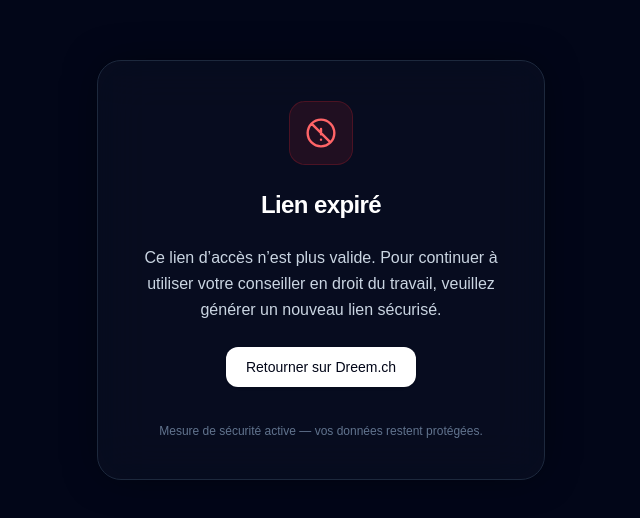
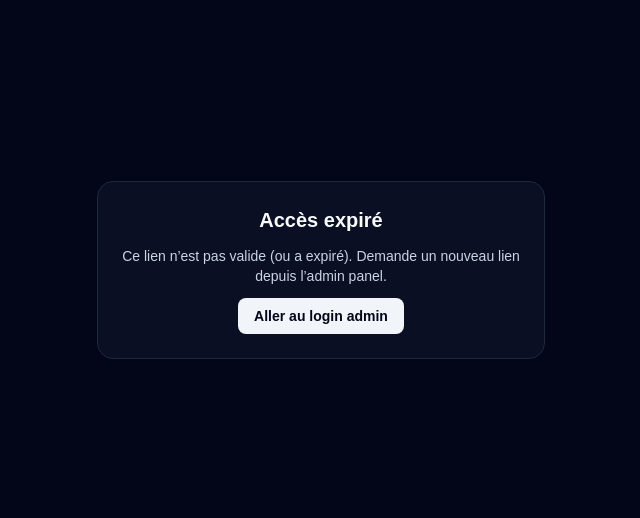
Before and after one commit to becarui1110-cpu/photo_pro, a Next.js app: page /expired in a window 1280 px wide. Shown: the part 130-648 px from the top of the page, without its empty margins (319-959 px from the left). Built offline with nearby package versions, Linux system fonts and the light colour scheme.

Commit message:
Update page.tsx

```diff
--- a/app/expired/page.tsx
+++ b/app/expired/page.tsx
@@ -1,61 +1,18 @@
 export default function ExpiredPage() {
   return (
-    <main className="min-h-screen flex items-center justify-center bg-slate-950 text-white px-4">
-      <div className="relative bg-slate-900/40 backdrop-blur-xl border border-slate-800 rounded-3xl p-10 max-w-md w-full text-center shadow-[0_0_40px_-10px_rgba(0,0,0,0.6)] animate-fadeIn space-y-6">
-
-        {/* ICON */}
-        <div className="flex justify-center">
-          <div className="h-16 w-16 rounded-2xl bg-red-500/10 border border-red-500/20 flex items-center justify-center">
-            <svg
-              className="h-8 w-8 text-red-400"
-              fill="none"
-              stroke="currentColor"
-              strokeWidth={1.8}
-              viewBox="0 0 24 24"
-            >
-              <path
-                strokeLinecap="round"
-                strokeLinejoin="round"
-                d="M12 9v4m0 4h.01M4.93 4.93l14.14 14.14M12 2a10 10 0 110 20 10 10 0 010-20z"
-              />
-            </svg>
-          </div>
-        </div>
-
-        {/* TITLE */}
-        <h1 className="text-2xl font-bold tracking-tight">Lien expiré</h1>
-
-        {/* MESSAGE */}
-        <p className="text-slate-300 leading-relaxed">
-          Ce lien d’accès n’est plus valide.
-          Pour continuer à utiliser votre conseiller en droit du travail,
-          veuillez générer un nouveau lien sécurisé.
+    <main className="min-h-dvh bg-slate-950 text-slate-50 flex items-center justify-center p-6">
+      <div className="max-w-md w-full bg-slate-900/60 border border-slate-800 rounded-2xl p-6 text-center space-y-3">
+        <h1 className="text-xl font-bold">Accès expiré</h1>
+        <p className="text-sm text-slate-300">
+          Ce lien n’est pas valide (ou a expiré). Demande un nouveau lien depuis l’admin panel.
         </p>
-
-        {/* BUTTON */}
         <a
-          href="https://dreem.ch"
-          className="inline-flex items-center justify-center rounded-xl bg-white text-slate-950 px-5 py-2.5 text-sm font-medium shadow hover:bg-slate-200 transition"
+          href="/admin-panel/login"
+          className="inline-flex items-center justify-center rounded-lg bg-slate-100 text-slate-950 text-sm font-semibold px-4 py-2 hover:bg-white/90 transition"
         >
-          Retourner sur Dreem.ch
+          Aller au login admin
         </a>
-
-        {/* SUBTEXT */}
-        <p className="text-xs text-slate-500 mt-3">
-          Mesure de sécurité active — vos données restent protégées.
-        </p>
       </div>
-
-      {/* ANIMATION KEYFRAMES */}
-      <style>{`
-        @keyframes fadeIn {
-          from { opacity: 0; transform: translateY(8px); }
-          to { opacity: 1; transform: translateY(0); }
-        }
-        .animate-fadeIn {
-          animation: fadeIn 0.6s ease-out forwards;
-        }
-      `}</style>
     </main>
   );
 }
```
